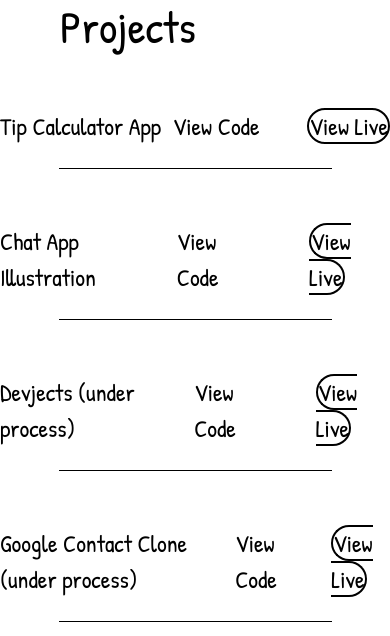
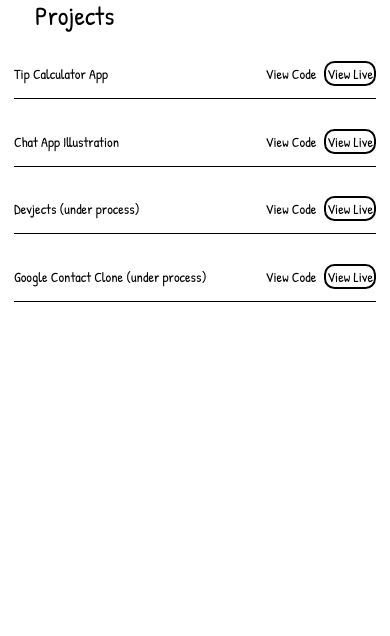
Before and after one commit to pratikdevdas/myportfolio, a Next.js app: page /Projects in a window 390 px wide. Shown: the top 636 px of the page. Built offline with nearby package versions, Linux system fonts and the light colour scheme.

Commit message:
responsiveness

```diff
--- a/pages/Middle.js
+++ b/pages/Middle.js
@@ -37,7 +37,7 @@
         <>
          <div className="bg-white px-4 py-3 flex items-center justify-center  border-gray-200 ">
         <div>
-          <nav className="relative rounded-md shadow-sm -space-x-px" aria-label="Pagination">
+          <nav className=" flex sm:flex-row relative rounded-md shadow-sm -space-x-px" aria-label="Pagination">
             <button
               className="z-10 bg-white border-gray-300 text-gray-500 hover:bg-gray-50 relative inline-flex rounded-l-md items-center px-1 py-1 sm:px-4 sm:py-2 border text-sm font-medium hover:underline"
               onClick={handleToggle}
--- a/pages/Projects.js
+++ b/pages/Projects.js
@@ -9,17 +9,17 @@
 
     {
       project.map((info)=>
-      <div key={info.key} className="flex flex-col justify-between pt-5 items-stretch">
+      <div key={info.key} className="flex flex-col justify-between pt-5 mx-4 xl:mx-auto items-stretch">
         <div className="flex justify-between  py-4 border-black">
         <div className="grow sm:ml-36">{info.title}</div>
-        <div><a href={info.github} className="bg-black border-black sm:border-2 text-white sm:py-2 sm:px-4 rounded-xl mr-8 sm:mr-8">View Code</a></div>
+        <div><a href={info.github} className="bg-black border-black sm:border-2 p-px text-white lg:py-2 lg:px-4 rounded-xl mr-2 sm:mr-8">View Code</a></div>
         <div ><Link href={info.redirect}>
-            <a className="bg-white box-border border-black border-2 text-black sm:py-2 sm:px-4 rounded-xl sm:mr-28">View Live</a>
+            <a className="bg-white box-border border-black border-2 text-black p-px lg:py-2 lg:px-4 rounded-xl sm:mr-28">View Live</a>
             </Link>
             </div>
           </div>
-          <div >
-          <hr className="mx-auto" style={{maxWidth:'70vw'}}/>
+          <div className="w-full sm:w-9/12 mx-auto" >
+          <hr className=""/>
           </div>
       </div>
         )
--- a/styles/Home.module.css
+++ b/styles/Home.module.css
@@ -1,6 +1,4 @@
-.container {
-  padding: 0 2rem;
-}
+
 
 .main {
   min-height: 100vh;
--- a/styles/globals.css
+++ b/styles/globals.css
@@ -10,9 +10,15 @@
   margin: 0;
   font-family: 'Patrick Hand', cursive;
   display: block;
-  font-size: 24px;
   max-width: 1600px;
+  font-size: 14px;
   margin: auto;
+}
+
+@media screen and (min-width:640px) {
+  html,body{
+    font-size: 24px;
+  }
 }
 
 a {
```
